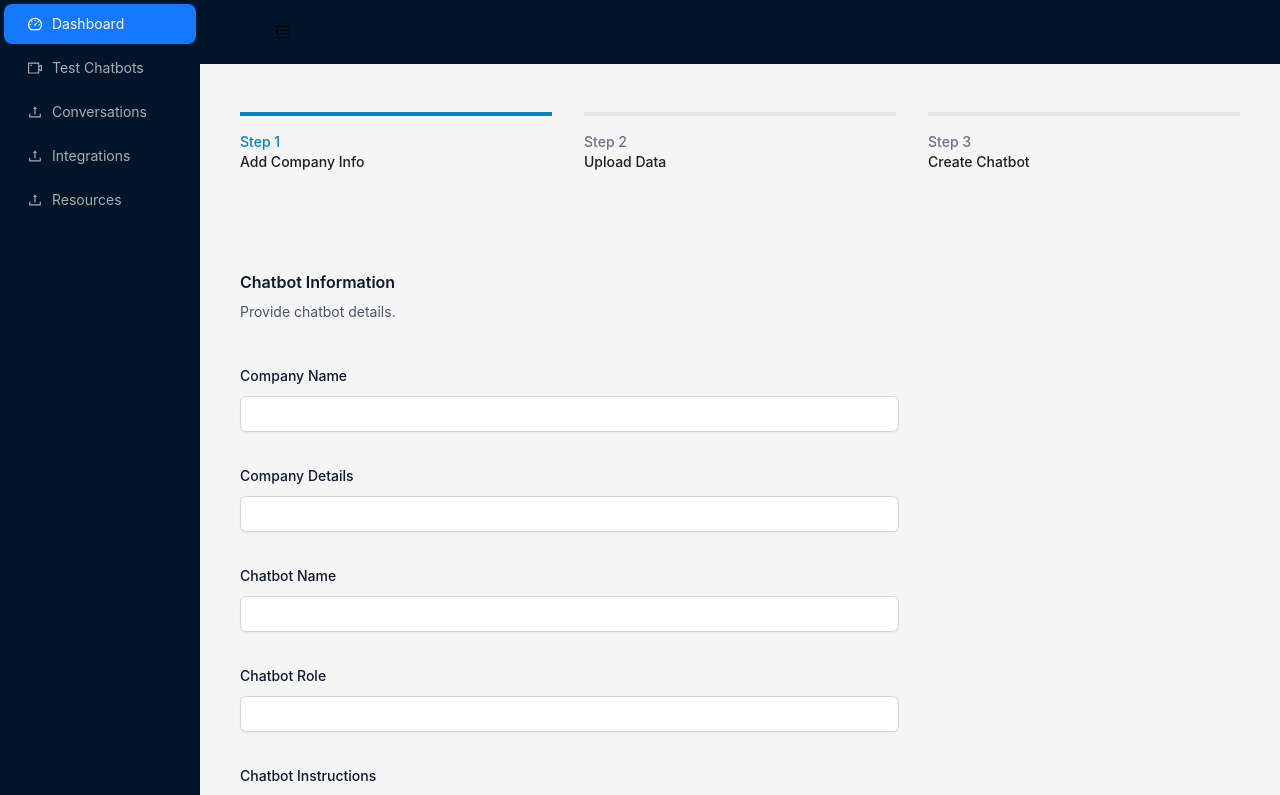
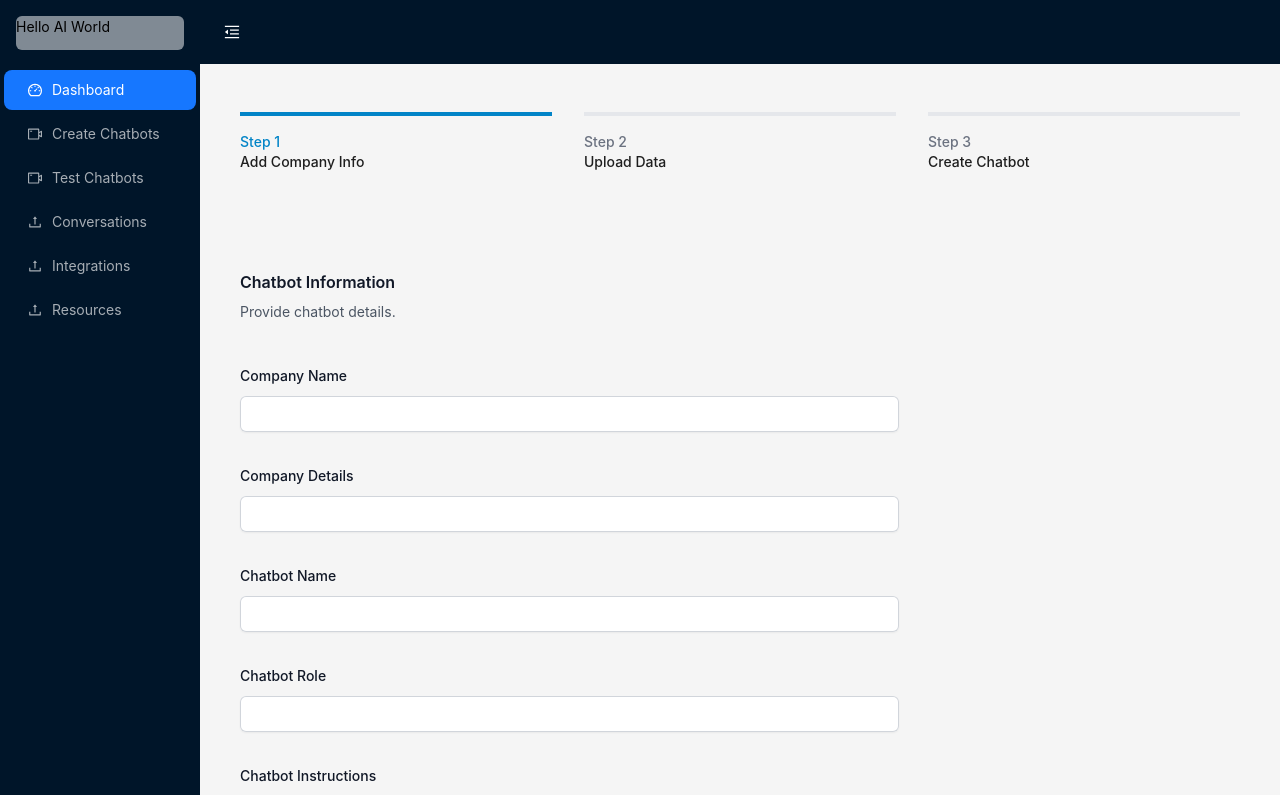
Before and after one commit to shubhambansal2/blueberry-chatbot-app, a Next.js app: page /createchatbot in a window 1280 px wide. Shown: the top 795 px of the page. Built offline with nearby package versions, Linux system fonts and the light colour scheme.

Commit message:
UI Layout fix

```diff
--- a/Root/HOC.tsx
+++ b/Root/HOC.tsx
@@ -3,6 +3,7 @@
 import React, { Fragment, ReactNode, ComponentType, useState, useEffect } from 'react';
 import LandingHeader from '../components/Header/LandingHeader';
 import LandingFooter from '../components/Footer/LandingFooter';
+import { useRouter } from 'next/navigation';
 import {
   MenuFoldOutlined,
   MenuUnfoldOutlined,
@@ -10,7 +11,7 @@ import {
   DashboardOutlined,
   VideoCameraOutlined,
 } from '@ant-design/icons';
-import { Button, Layout, Menu, theme } from 'antd';
+import { Button, Layout, Menu, theme, MenuProps, ConfigProvider  } from 'antd';
 
 const { Header, Sider, Content } = Layout;
 
@@ -26,6 +27,9 @@ function AppWrapperHOC<T extends object>(WrappedComponent: ComponentType<T>) {
   // This HOC component wraps a given component with a header and footer layout
   return function AppWrapper(props: AppWrapperHOCProps) {
     const [collapsed, setCollapsed] = useState(false);
+    const {
+      token: { colorBgContainer, borderRadiusLG },
+    } = theme.useToken();
 
     // return (
       //   <Fragment>
@@ -34,37 +38,58 @@ function AppWrapperHOC<T extends object>(WrappedComponent: ComponentType<T>) {
       //     <LandingFooter />
       //   </Fragment>
       // );
+      const router = useRouter(); // useRouter hook from Next.js
+
+      const handleMenuClick: MenuProps['onClick'] = ({ key }) => {
+        // Use router.push() for programmatic navigation
+        router.push(key as string); // Cast key to string
+      };
+
     return (
       <Layout>
         <Sider trigger={null} collapsible collapsed={collapsed}>
-          <div className="demo-logo-vertical" />
+          <div
+          style={{
+            padding: 0,
+            background: 'rgba(255, 255, 255, 0.5)',  // Light transparent white
+            // background: theme.useToken().colorBgContainer
+            height: '34px',
+            margin: '16px',
+            borderRadius: '6px',
+         }} > Hello AI World </div>
           <Menu
             theme="dark"
             mode="inline"
-            defaultSelectedKeys={['1']}
+            defaultSelectedKeys={['/']}
+            onClick={handleMenuClick}
             items={[
               {
-                key: '1',
+                key: '/',
                 icon: <DashboardOutlined/>,
                 label: 'Dashboard',
               },
               {
-                key: '2',
+                key: '/createchatbot',
+                icon: <VideoCameraOutlined />,
+                label: 'Create Chatbots',
+              },
+              {
+                key: '/testchatbot',
                 icon: <VideoCameraOutlined />,
                 label: 'Test Chatbots',
               },
               {
-                key: '3',
+                key: '/chatbotmessages',
                 icon: <UploadOutlined />,
                 label: 'Conversations',
               },
               {
-                key: '4',
+                key: '/integrations',
                 icon: <UploadOutlined />,
                 label: 'Integrations',
               },
               {
-                key: '5',
+                key: '/resources',
                 icon: <UploadOutlined />,
                 label: 'Resources',
               },
@@ -73,7 +98,10 @@ function AppWrapperHOC<T extends object>(WrappedComponent: ComponentType<T>) {
         </Sider>
         <Layout>
           <Header
-          // style={{ padding: 0, background: theme.useToken().colorBgContainer }}
+          style={{
+            padding: 0,
+          // background: theme.useToken().colorBgContainer
+         }}
           >
             <Button
               type="text"
@@ -83,6 +111,8 @@ function AppWrapperHOC<T extends object>(WrappedComponent: ComponentType<T>) {
                 fontSize: '16px',
                 width: 64,
                 height: 64,
+                color: '#fff',
+                padding: 0
               }}
             />
           </Header>
@@ -111,7 +141,24 @@ const AppWrapperLayout: React.FC<AppWrapperProps> = ({ children }) => {
     };
   }, []);
 
-  return <Fragment>{children}</Fragment>;
+  return (
+    <ConfigProvider
+    theme={{
+      token: {
+        // Seed Token
+        colorPrimary: '#00b96b',
+        borderRadius: 2,
+
+        // Alias Token
+        colorBgContainer: '#f6ffed',
+      },
+    }}
+  >
+  <Fragment>
+    {children}
+  </Fragment>
+  </ConfigProvider>
+  );
 };
 
 export { AppWrapperHOC, AppWrapperLayout };
--- a/app/createchatbot/form.tsx
+++ b/app/createchatbot/form.tsx
@@ -75,7 +75,7 @@ const Form = () => {
     }
 
     return (
-    <Fragment className='absolute inset-0 flex flex-col justify-between p-24'>
+    <Fragment>
       {/* steps */}
       <nav aria-label='Progress'>
         <ol role='list' className='space-y-4 md:flex md:space-x-8 md:space-y-0'>
--- a/app/createchatbot/page.tsx
+++ b/app/createchatbot/page.tsx
@@ -10,5 +10,4 @@ const CreateChatbotPage = () => {
   );
 };
 
-// export default CreateChatbotPage;
 export default AppWrapperHOC(CreateChatbotPage);
--- a/app/testchatbot/page.tsx
+++ b/app/testchatbot/page.tsx
@@ -1,17 +1,13 @@
 'use client'
-import React, { useState, useRef, useEffect } from 'react';
-import { FiMenu, FiX } from 'react-icons/fi';
-import Link from 'next/link';
+import React, { useState, useRef, useEffect, Fragment } from 'react';
 import ChatbotWindow from '../../components/chatbot';
 import { fetchChatbots, Chatbot } from '../../lib/chatbotsfetch';
 import axios from 'axios';
+import { AppWrapperHOC } from '@/Root/HOC';
 
 
 const Testchatbotpage = () => {
-  const [sidebarOpen, setSidebarOpen] = useState(false);
   const [selectedChatbot, setSelectedChatbot] = useState(null);
-
-
 
   const handleChatbotClick = (chatbot: any) => {
     setSelectedChatbot(chatbot);
@@ -60,41 +56,13 @@ const Testchatbotpage = () => {
 
   return (
     <div className="flex h-screen bg-gray-100">
-      {/* Sidebar Toggle Button */}
-      <button
-        className="fixed top-4 left-4 z-20 p-2 rounded-md bg-gray-200 text-gray-600 hover:bg-gray-300 focus:outline-none"
-        onClick={() => setSidebarOpen(!sidebarOpen)}
-      >
-        {sidebarOpen ? <FiX size={24} /> : <FiMenu size={24} />}
-      </button>
-
-      {/* Sidebar */}
-      <div className={`fixed inset-y-0 left-0 transform ${sidebarOpen ? 'translate-x-0' : '-translate-x-full'} w-64 bg-gray-100 text-gray-800 p-6 transition duration-200 ease-in-out z-10 flex flex-col justify-between shadow-lg`}>
-        <div>
-          <h2 className="text-2xl font-semibold mb-6">Menu</h2>
-          <ul className="space-y-4">
-            <li className="hover:bg-gray-200 p-2 rounded cursor-pointer transition duration-150">
-            <Link href="/createchatbot">Create Chatbots</Link></li>
-            <li className="hover:bg-gray-200 p-2 rounded cursor-pointer transition duration-150">
-            <Link href="/testchatbot">Test Chatbots</Link></li>
-            <li className="hover:bg-gray-200 p-2 rounded cursor-pointer transition duration-150">
-            <Link href="/chatbotmessages">Conversations</Link></li>
-            <li className="hover:bg-gray-200 p-2 rounded cursor-pointer transition duration-150">Integrations</li>
-            <li className="hover:bg-gray-200 p-2 rounded cursor-pointer transition duration-150">Resources</li>
-          </ul>
-        </div>
-        <div className="hover:bg-gray-200 p-2 rounded cursor-pointer transition duration-150">
-          Profile
-        </div>
-      </div>
-
       <div className="flex-1 p-8 ml-0 md:ml-64 overflow-auto">
 
         <div className="mb-8">
           <h2 className="text-2xl font-semibold text-gray-800 mb-4">Your Chatbots</h2>
           <div className="flex flex-wrap -mx-4">
             {savedChatbots.map((bot) => (
-    <React.Fragment key={bot.chatbot_id}>
+              <Fragment key={bot.chatbot_id}>
                 <div className="w-full sm:w-1/2 md:w-1/3 lg:w-1/4 px-4 mb-8">
                   <div className="relative w-full bg-white rounded-lg shadow-md overflow-hidden">
                     <button
@@ -138,7 +106,7 @@ const Testchatbotpage = () => {
                     </div>
                   </div>
                 </div>
-    </React.Fragment>
+              </Fragment>
             ))}
           </div>
         </div>
@@ -153,4 +121,4 @@ const Testchatbotpage = () => {
   );
 };
 
-export default Testchatbotpage;
+export default AppWrapperHOC(Testchatbotpage);
--- a/package.json
+++ b/package.json
@@ -30,7 +30,7 @@
     "react-flow-renderer": "^10.3.17",
     "react-icons": "^5.2.1",
     "reactflow": "^11.11.4",
-    "styled-components": "^6.1.12",
+    "styled-components": "^6.1.13",
     "tailwind-merge": "^2.4.0",
     "yup": "^1.4.0",
     "zod": "^3.23.8"
```
Also changed, not shown: app/chatbotmessages/page.tsx (+4 -6 lines), app/chatbotbuilder/page.tsx (line endings or trailing spaces). Lines whose indentation alone changed are shown as unchanged.
